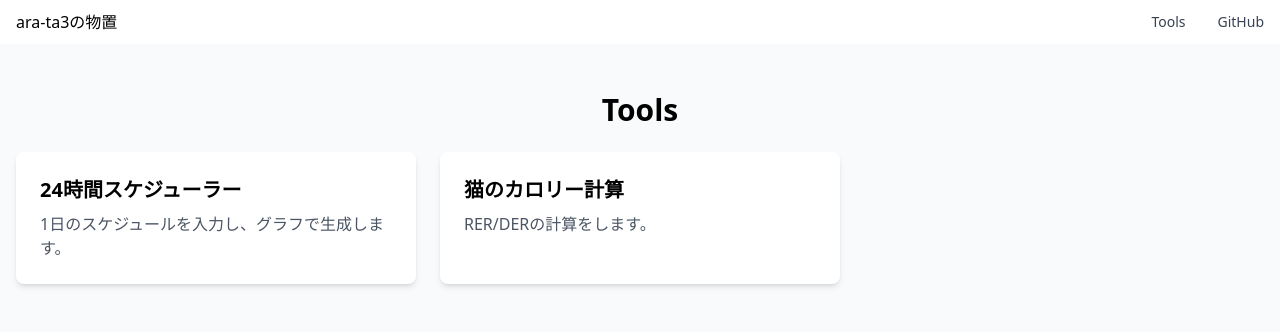
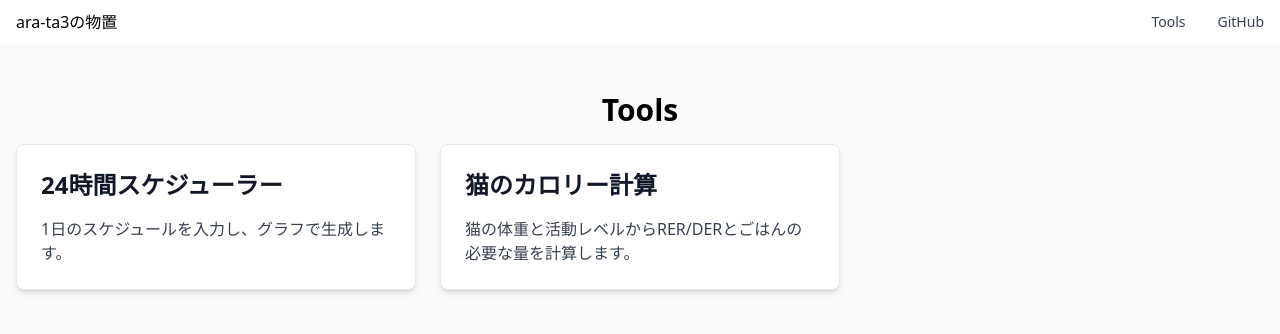
Before and after one commit to ara-ta3/ara-ta3.github.io, a React (Vite) app: page / in a window 1280 px wide. Shown: the top 334 px of the page. Built offline with nearby package versions, Linux system fonts and the light colour scheme.

Commit message:
Use card in home

```diff
--- a/src/components/Tools.tsx
+++ b/src/components/Tools.tsx
@@ -1,3 +1,4 @@
+import { Card } from "flowbite-react";
 import React from "react";
 import { useNavigate } from "react-router-dom";
 
@@ -13,24 +14,21 @@ const Tools: React.FC = () => {
     {
       id: 2,
       name: "猫のカロリー計算",
-      description: "RER/DERの計算をします。",
+      description:
+        "猫の体重と活動レベルからRER/DERとごはんの必要な量を計算します。",
       navigate: () => navigate("/cat/calorie"),
     },
   ];
   return (
     <section id="tools" className="py-12 bg-gray-50">
       <div className="container mx-auto px-4">
-        <h2 className="text-3xl font-bold mb-6 text-center">Tools</h2>
+        <h2 className="text-3xl font-bold mb-4 text-center">Tools</h2>
         <div className="grid grid-cols-1 md:grid-cols-2 lg:grid-cols-3 gap-6">
           {tools.map((tool) => (
-            <div
-              key={tool.id}
-              className="bg-white shadow-md rounded-lg p-6 cursor-pointer hover:bg-gray-100 transition"
-              onClick={tool.navigate}
-            >
-              <h3 className="text-xl font-semibold mb-2">{tool.name}</h3>
-              <p className="text-gray-600">{tool.description}</p>
-            </div>
+            <Card key={tool.id} className="w-full" onClick={tool.navigate}>
+              <h5 className="text-2xl font-bold text-gray-900">{tool.name}</h5>
+              <p className="font-normal text-gray-700">{tool.description}</p>
+            </Card>
           ))}
         </div>
       </div>
```
